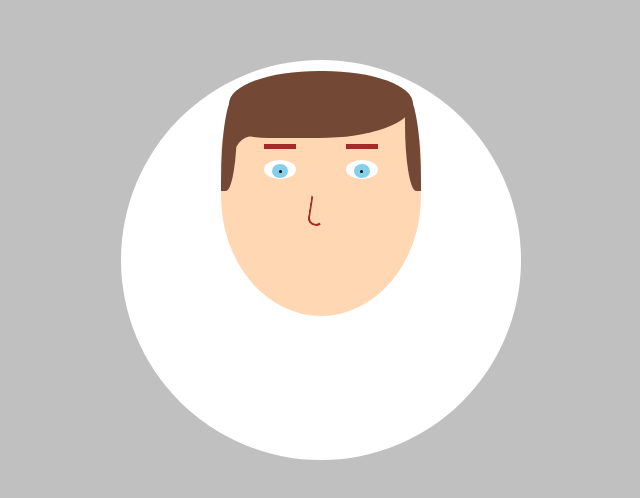
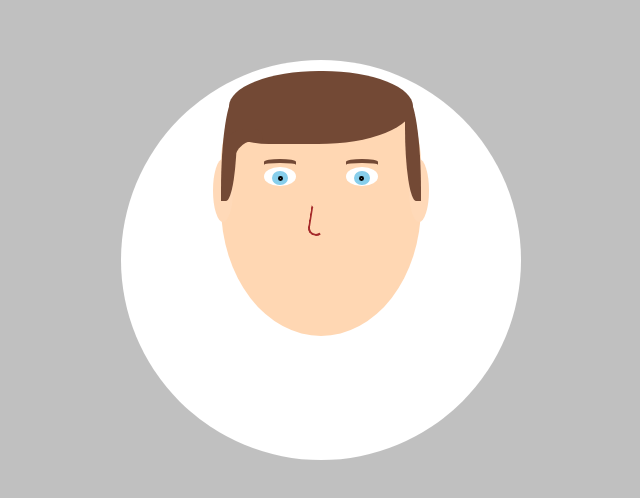
Before and after one commit to kblair40/avatar, a React (Create React App) app: page / in a window 1280 px wide. Shown: the part 140-638 px from the top of the page, without its empty margins (319-959 px from the left). Built offline with nearby package versions, Linux system fonts and the light colour scheme.

Commit message:
Finish Eyes, add Ears

```diff
--- /dev/null
+++ b/src/components/Head/Ears.css
@@ -0,0 +1,16 @@
+.ear {
+  position: absolute;
+  top: 32%;
+  width: 10%;
+  height: 24%;
+  background: rgb(260, 217, 184);
+  border-radius: 50%;
+}
+
+.ear-right {
+  right: -4%;
+}
+
+.ear-left {
+  left: -4%;
+}
--- /dev/null
+++ b/src/components/Head/Ears.js
@@ -0,0 +1,13 @@
+import { Fragment } from "react";
+import "./Ears.css";
+
+const Ears = () => {
+  return (
+    <Fragment>
+      <div className="ear ear-left"></div>
+      <div className="ear ear-right"></div>
+    </Fragment>
+  );
+};
+
+export default Ears;
--- a/src/components/Head/Eyes.css
+++ b/src/components/Head/Eyes.css
@@ -29,22 +29,48 @@
 
 .pupil {
   background-color: black;
-  height: 0.2rem;
-  width: 0.2rem;
+  height: 0.3rem;
+  width: 0.3rem;
   border-radius: 50%;
+  display: flex;
+  justify-content: center;
+  align-items: center;
+}
+.pupil-detail {
+  background-color: rgba(255, 255, 255, 0.6);
+  height: 1px;
+  width: 1px;
+  border-radius: 50%;
+  position: relative;
 }
 
 .eyebrow {
   position: absolute;
-  height: 0.3rem;
+  height: 0.35rem;
   width: 2rem;
-  background: brown;
-  top: -1rem;
+  background: #734935;
+  top: -0.5rem;
+  border-radius: 50% 50% 0 0;
 }
 .left-eyebrow {
   left: 2.7rem;
 }
-
 .right-eyebrow {
   right: 2.7rem;
 }
+
+.eyebrow-rounded {
+  z-index: 6;
+  position: absolute;
+  height: 3px;
+  width: 2rem;
+  border-radius: 50%;
+  top: -4px;
+  background: #ffd7b3;
+}
+.left-eyebrow-rounded {
+  left: 2.7rem;
+}
+.right-eyebrow-rounded {
+  right: 2.7rem;
+}
--- a/src/components/Head/Eyes.js
+++ b/src/components/Head/Eyes.js
@@ -1,20 +1,26 @@
-import React, { Fragment } from "react";
+import { Fragment } from "react";
 import "./Eyes.css";
 
 const Eyes = () => {
   return (
     <Fragment>
       <div className="eyebrow left-eyebrow"></div>
+      <div className="eyebrow-rounded left-eyebrow-rounded"></div>
       <div className="eye left-eye">
         <div className="iris">
-          <div className="pupil"></div>
+          <div className="pupil">
+            <div className="pupil-detail"></div>
+          </div>
         </div>
       </div>
       <div className="eyebrow right-eyebrow"></div>
+      <div className="eyebrow-rounded right-eyebrow-rounded"></div>
 
       <div className="eye right-eye">
         <div className="iris">
-          <div className="pupil"></div>
+          <div className="pupil">
+            <div className="pupil-detail"></div>
+          </div>
         </div>
       </div>
     </Fragment>
--- a/src/components/Head/Head.css
+++ b/src/components/Head/Head.css
@@ -1,7 +1,7 @@
 .headContainer {
   position: relative;
   top: 16px;
-  height: 240px;
+  height: 260px;
   width: 200px;
   border-radius: 60% 60% 90% 90%;
   background-color: #ffd7b3;
--- a/src/components/Head/Head.js
+++ b/src/components/Head/Head.js
@@ -5,6 +5,7 @@ import Backdrop from "../UI/Backdrop";
 import Eyes from "./Eyes";
 import Nose from "./Nose";
 import Hair from "./Hair";
+import Ears from "./Ears";
 
 const Head = () => {
   return (
@@ -12,6 +13,9 @@ const Head = () => {
       <div className="headContainer">
         <div className="hairContainer">
           <Hair />
+        </div>
+        <div className="earsContainer">
+          <Ears />
         </div>
         <div className="eyesContainer">
           <Eyes />
```
